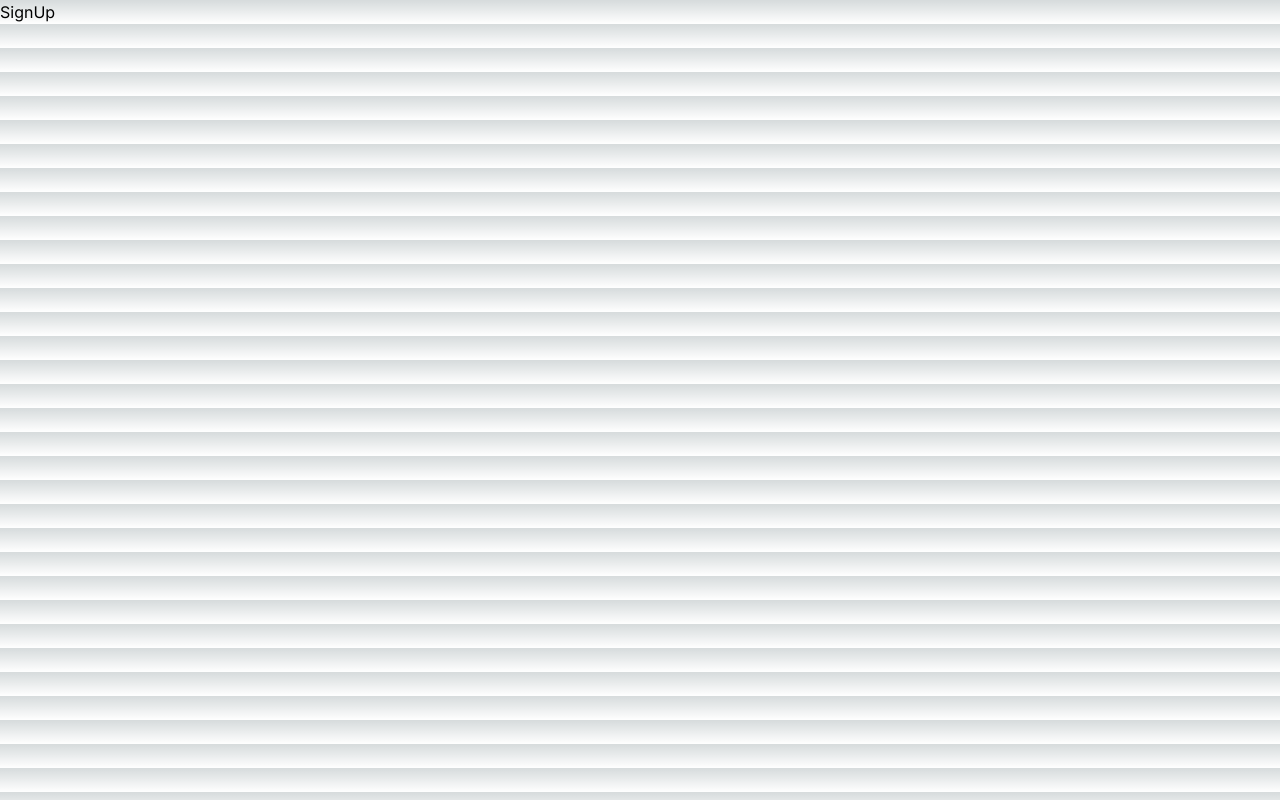
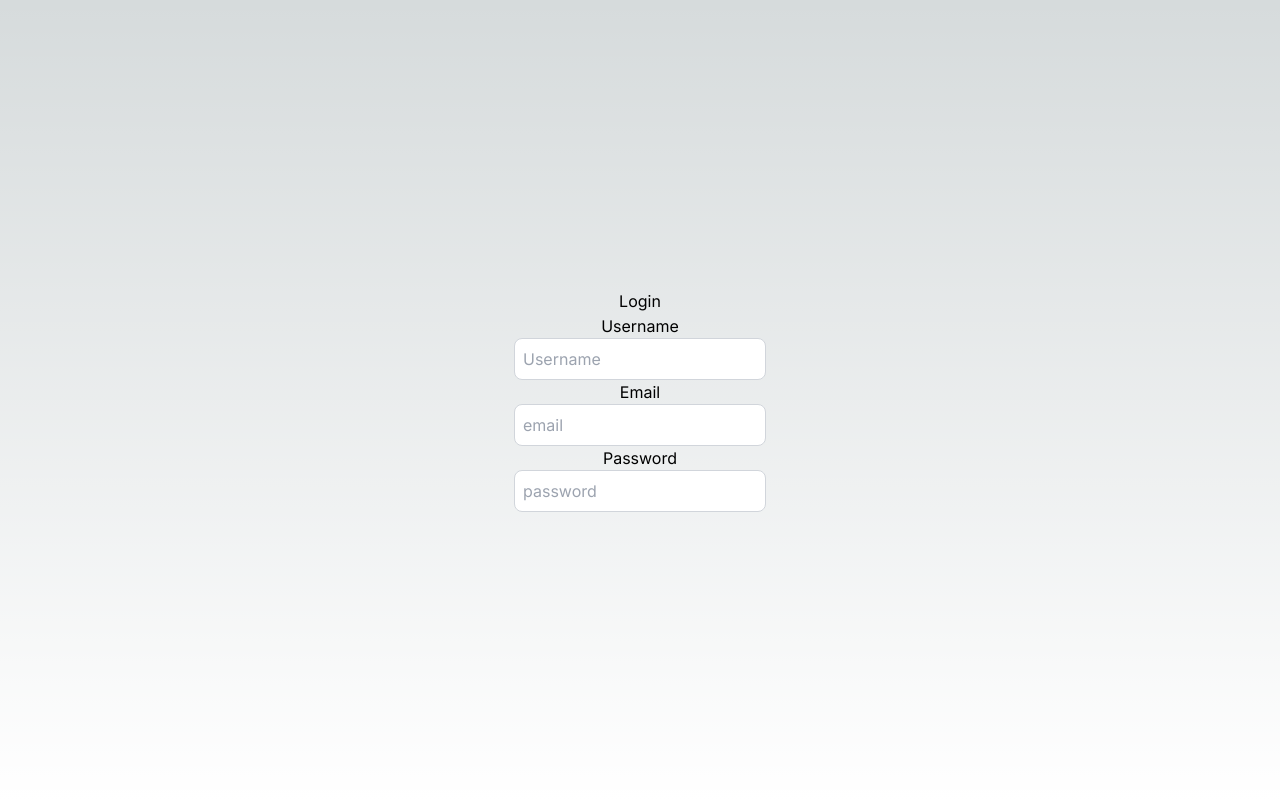
Before and after one commit to Parchello/NextAPP, a Next.js app: page /signup in a window 1280 px wide. Built offline with nearby package versions, Linux system fonts and the light colour scheme.

Commit message:
login form add

```diff
--- a/src/app/signup/page.tsx
+++ b/src/app/signup/page.tsx
@@ -1,7 +1,49 @@
-export default function SignUp() {
+"use client";
+import Link from "next/link";
+import React from "react";
+import { useRouter } from "next/navigation";
+import { axios } from "axios";
+
+export default function SignUpPage() {
+  const [user, setUser] = React.useState({
+    email: "",
+    password: "",
+    username: "",
+  });
+
+  const onSignup = async () => {};
+
   return (
-    <div>
-      <h1>SignUp</h1>
+    <div className="flex flex-col items-center justify-center min-h-screen py-2">
+      <h1>Login</h1>
+      <hr />
+      <label htmlFor="username">Username</label>
+      <input
+        className="p-2 border border-gray-300 rounded-lg focus:outline-none focus:border-gray-600"
+        id="username"
+        type="text"
+        value={user.username}
+        onChange={(e) => setUser({ ...user, username: e.target.value })}
+        placeholder="Username"
+      />
+      <label htmlFor="email">Email</label>
+      <input
+        className="p-2 border border-gray-300 rounded-lg focus:outline-none focus:border-gray-600"
+        id="email"
+        type="text"
+        value={user.email}
+        onChange={(e) => setUser({ ...user, email: e.target.value })}
+        placeholder="email"
+      />
+      <label htmlFor="password">Password</label>
+      <input
+        className="p-2 border border-gray-300 rounded-lg focus:outline-none focus:border-gray-600"
+        id="password"
+        type="text"
+        value={user.password}
+        onChange={(e) => setUser({ ...user, password: e.target.value })}
+        placeholder="password"
+      />
     </div>
   );
 }
```
